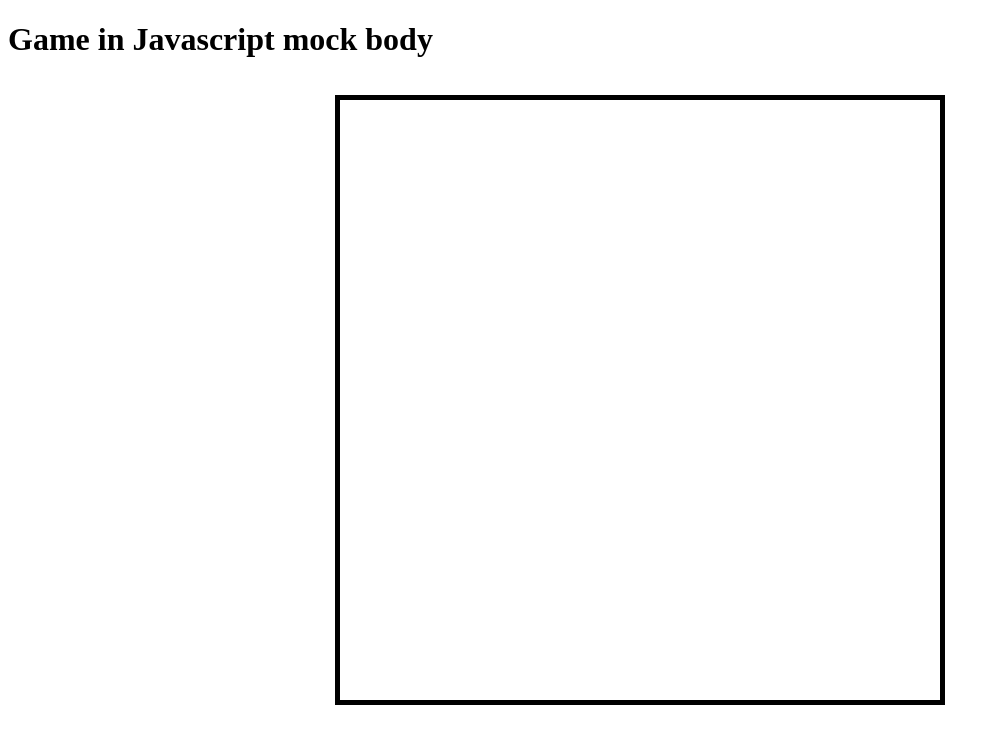
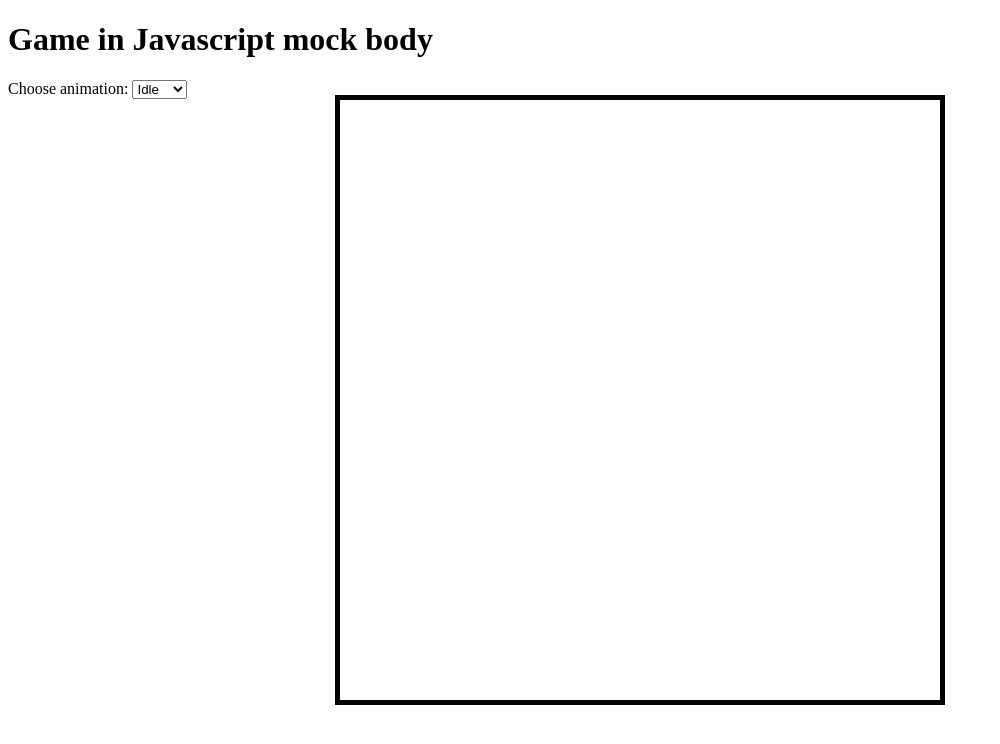
Before and after one commit to giorgiogamba/GameInJavascript, a plain HTML site: page src/index.html in a window 1280 px wide. Shown: the whole page, without its empty margins (0-1000 px from the left). Drawn offline with Linux system fonts and the light colour scheme.

Commit message:
add animation selection combo box

```diff
--- a/src/index.html
+++ b/src/index.html
@@ -18,6 +18,22 @@
     <h1>Game in Javascript mock body</h1>
 
     <canvas id="canvas"></canvas>
+    <div class="controls">
+        <label for="animations">Choose animation: </label>
+        <select name="animations" id="animations">
+            <option value="IDLE">Idle</option>
+            <option value="JUMP">Jump</option>
+            <option value="FALL">Fall</option>
+            <option value="RUN">Run</option>
+            <option value="DIZZY">Dizzy</option>
+            <option value="SIT">Sit</option>
+            <option value="ROLL">Roll</option>
+            <option value="BITE">Bite</option>
+            <option value="KO">KO</option>
+            <option value="HIT">Hit</option>
+        </select>
+    </div>
+
 
     <script src="script.js"></script>
 
```
